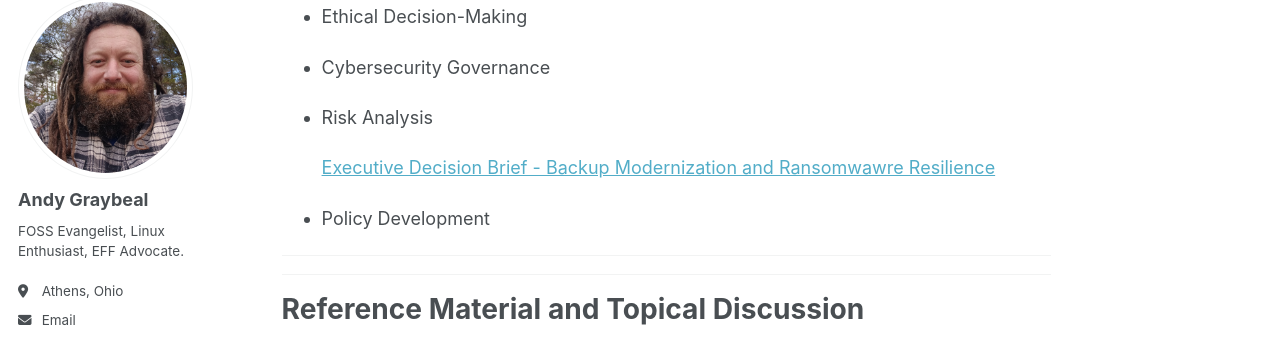
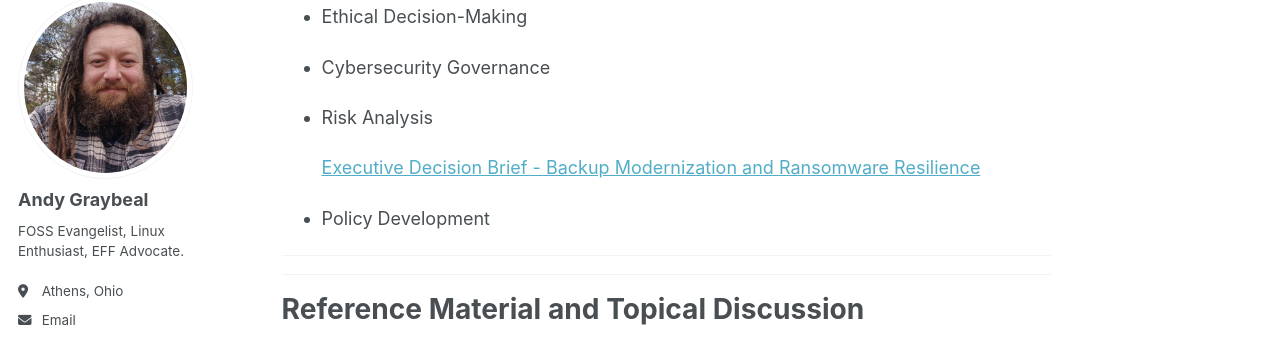
Before and after one commit to andy-graybeal/andy-graybeal.github.io, a Jekyll site: the page built from _portfolio/cybr-2100.md, in a window 1280 px wide and 900 px high, scrolled down 736 px. Shown: the part 103-445 px from the top of the window. Built offline with Jekyll 4.4.1, drawn with Linux system fonts in a browser that asks for light colours; a script that is not in the unit is left out.

Commit message:
Fix typo in Executive Decision Brief link

```diff
--- a/_portfolio/cybr-2100.md
+++ b/_portfolio/cybr-2100.md
@@ -26,7 +26,7 @@ I am a systems and network administrator with extensive hands-on experience supp
 
 - Risk Analysis
 
-  [Executive Decision Brief - Backup Modernization and Ransomwawre Resilience](/files/cybr-2100/assignments/Executive Decision Brief - Backup Modernization and Ransomwawre Resilience.md)
+  [Executive Decision Brief - Backup Modernization and Ransomware Resilience](/files/cybr-2100/assignments/Executive Decision Brief - Backup Modernization and Ransomware Resilience.md)
 
 - Policy Development
 
```
